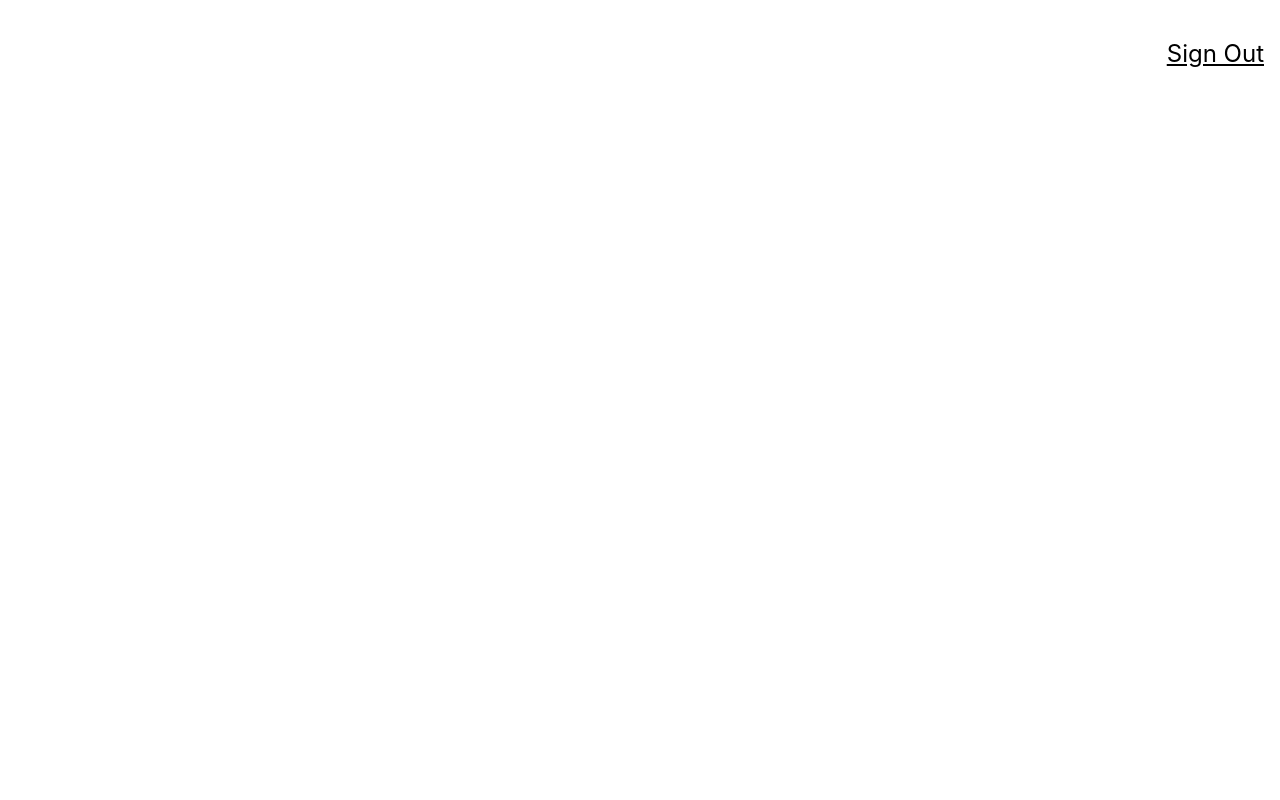
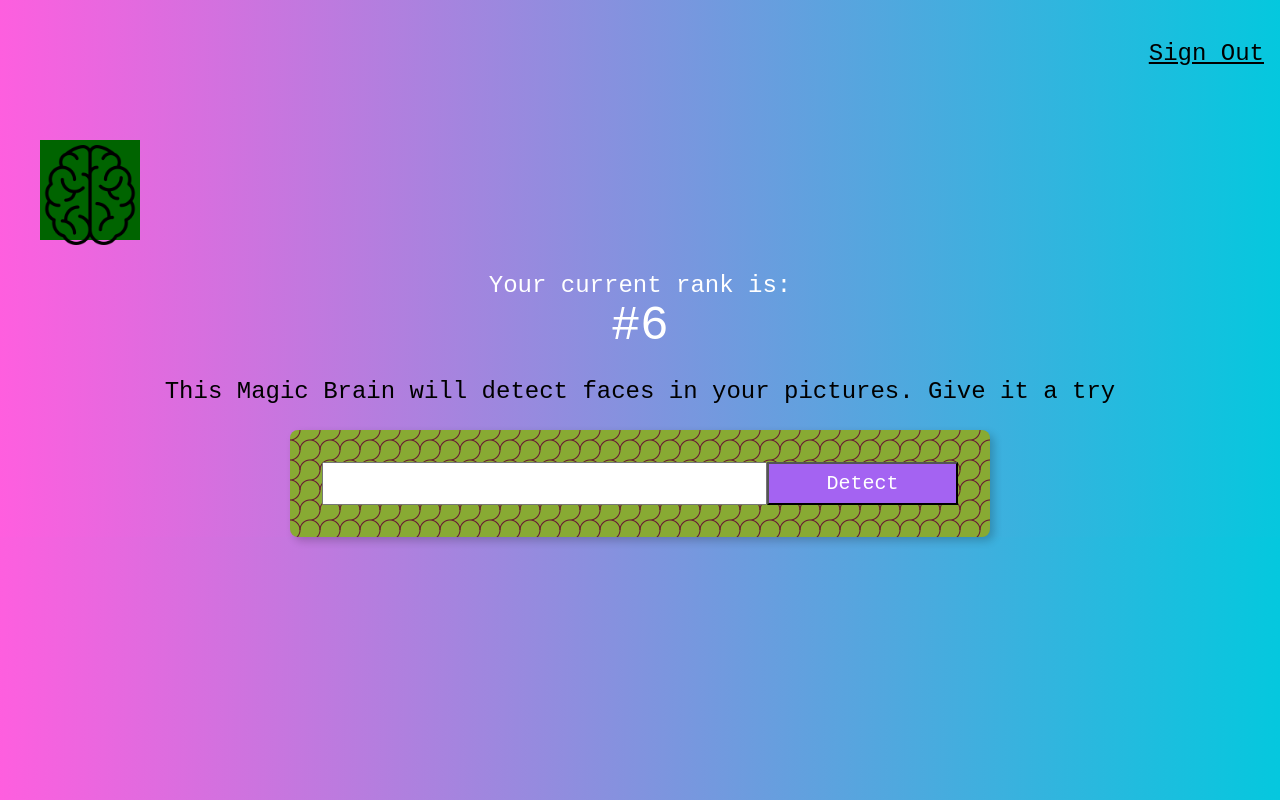
Before and after one commit to paydendyer/smartbrain, a React (Create React App) app: page / in a window 1280 px wide. Built offline with nearby package versions, Linux system fonts and the light colour scheme.

Commit message:
Created elements for the page and added styling.

```diff
--- a/package.json
+++ b/package.json
@@ -8,6 +8,7 @@
     "@testing-library/user-event": "^13.5.0",
     "react": "^18.2.0",
     "react-dom": "^18.2.0",
+    "react-parallax-tilt": "^1.7.44",
     "react-scripts": "5.0.1",
     "tachyons": "^4.12.0",
     "web-vitals": "^2.1.4"
--- a/src/App.css
+++ b/src/App.css
@@ -1,5 +1,10 @@
 .App {
   text-align: center;
+}
+
+.center {
+  display: flex;
+  justify-content: center;
 }
 
 .App-logo {
--- a/src/App.js
+++ b/src/App.js
@@ -1,14 +1,18 @@
 import React from 'react';
 import Navigation from './components/Navigation/Navigation';
+import Logo from './components/Logo/Logo';
+import ImageLinkForm from './components/ImageLinkForm/ImageLinkForm';
+import Rank from './components/Rank/Rank';
 import './App.css';
 
 function App() {
   return (
     <div className="App">
       <Navigation />
-      {/*<Logo />
+      <Logo />
+      <Rank />
       <ImageLinkForm />
-  <FaceRecognition />*/}
+  {/*<FaceRecognition />*/}
     </div>
   );
 }
--- /dev/null
+++ b/src/components/ImageLinkForm/ImageLinkForm.css
@@ -0,0 +1,8 @@
+.form {
+  width: 700px;
+  background:
+radial-gradient(circle at 0% 50%, rgba(96, 16, 48, 0) 9px, #613 10px, rgba(96, 16, 48, 0) 11px) 0px 10px,
+radial-gradient(at 100% 100%,      rgba(96, 16, 48, 0) 9px, #613 10px, rgba(96, 16, 48, 0) 11px),
+#8a3;
+background-size: 20px 20px;
+}
--- /dev/null
+++ b/src/components/ImageLinkForm/ImageLinkForm.js
@@ -0,0 +1,18 @@
+import React from 'react';
+import './ImageLinkForm.css';
+const ImageLinkForm = () => {
+  return (
+    <div>
+      <p className='f3'>
+        {'This Magic Brain will detect faces in your pictures. Give it a try'}
+      </p>
+      <div className='center'>
+        <div className='form center pa4 br3 shadow-5'>
+        <input className='f4 pa2 w-70 center'type='text' />
+        <button className='w-30 grow f4 link ph3 pv2 dib white bg-light-purple'> Detect </button>
+      </div>
+    </div>
+  </div>
+  );
+}
+export default ImageLinkForm;
--- /dev/null
+++ b/src/components/Logo/Logo.js
@@ -0,0 +1,22 @@
+import React from 'react';
+import Tilt from 'react-parallax-tilt';
+import brain from './brain.png';
+
+const Logo = () => {
+  return (
+    <div className='ma4 mt0'>
+      <Tilt className='ma4 ml2'>
+        <div style={
+          {
+            height: '100px',
+            width: '100px',
+            backgroundColor: 'darkgreen'
+          }
+        }>
+          <h1><img style={{paddingTop: '5px'}}src={brain} alt='brain logo'/></h1>
+        </div>
+      </Tilt>
+    </div>
+  );
+}
+export default Logo;
--- a/src/components/Navigation/Navigation.js
+++ b/src/components/Navigation/Navigation.js
@@ -5,6 +5,6 @@ const Navigation = () => {
     <nav style={{display: 'flex', justifyContent:'flex-end'}}>
       <p className='f3 link dim black underline pa3 pointer'> Sign Out</p>
     </nav>
-  )
+  );
 }
 export default Navigation;
--- /dev/null
+++ b/src/components/Rank/Rank.js
@@ -0,0 +1,15 @@
+import React from 'react';
+
+const Rank = () => {
+  return (
+    <div>
+      <div className='white f3'>
+        {'Your current rank is: '}
+      </div>
+      <div className='white f1'>
+        {'#6'}
+      </div>
+    </div>
+  );
+}
+export default Rank;
--- a/src/index.css
+++ b/src/index.css
@@ -1,13 +1,10 @@
 body {
   margin: 0;
-  font-family: -apple-system, BlinkMacSystemFont, 'Segoe UI', 'Roboto', 'Oxygen',
-    'Ubuntu', 'Cantarell', 'Fira Sans', 'Droid Sans', 'Helvetica Neue',
-    sans-serif;
-  -webkit-font-smoothing: antialiased;
-  -moz-osx-font-smoothing: grayscale;
+  padding: 0;
+  font-family: 'Courier New', Courier, monospace;
+  background: linear-gradient(89deg, #FF5EDF 0%, #04C8DE 100%);
 }
 
-code {
-  font-family: source-code-pro, Menlo, Monaco, Consolas, 'Courier New',
-    monospace;
+button {
+  cursor: pointer;
 }
```
Also changed, not shown: src/components/Logo/brain.png (added), 1 other file (tests, documents, lock files or other folders).
